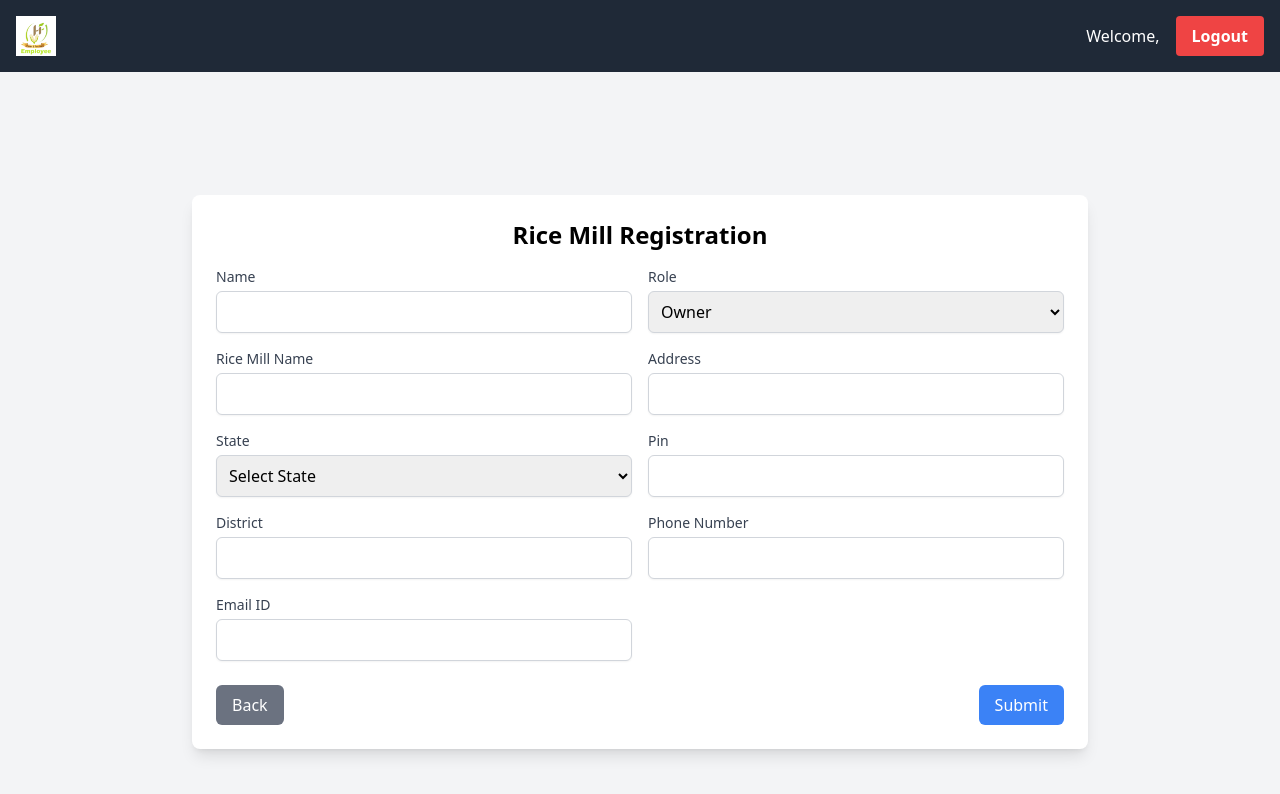
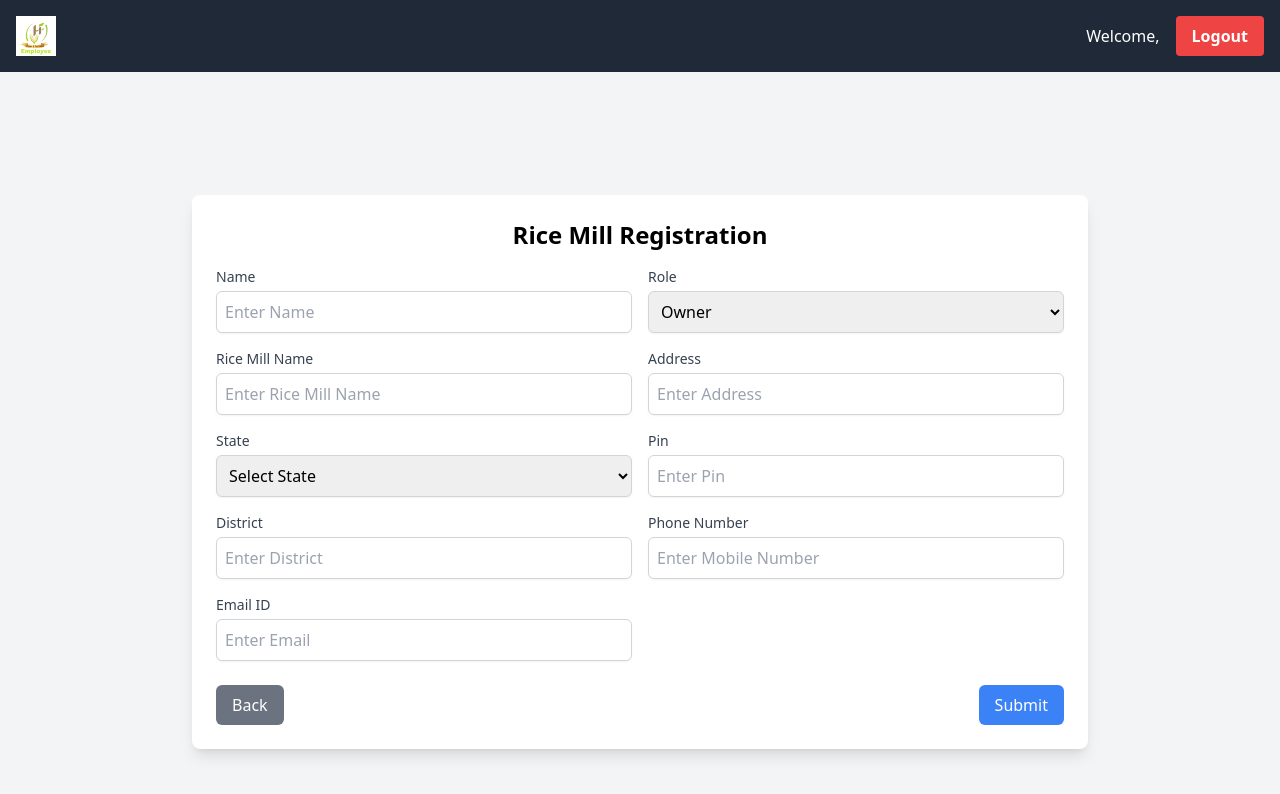
Before and after one commit to Santu-Hansariafood/hans-emp, a React (Create React App) app: page /rice-mill-register in a window 1280 px wide. Shown: the top 794 px of the page. Built offline with nearby package versions, Linux system fonts and the light colour scheme; sample sign-in values are in the browser's storage; a web font is replaced by a local one.

Commit message:
added the validation

```diff
--- a/src/components/RiceMill/RiceMillForm/RiceMillForm.jsx
+++ b/src/components/RiceMill/RiceMillForm/RiceMillForm.jsx
@@ -55,7 +55,6 @@ function RiceMillForm() {
         </h2>
         <form onSubmit={handleSubmit}>
           <div className="grid grid-cols-1 md:grid-cols-2 gap-4">
-            {/* Name */}
             <div>
               <label className="block text-sm font-medium text-gray-700">
                 Name
@@ -63,14 +62,13 @@ function RiceMillForm() {
               <input
                 type="text"
                 name="name"
+                placeholder="Enter Name"
                 value={formData.name}
                 onChange={handleChange}
                 className="mt-1 block w-full p-2 border border-gray-300 rounded-md shadow-sm focus:outline-none focus:ring-blue-500 focus:border-blue-500"
                 required
               />
             </div>
-
-            {/* Role */}
             <div>
               <label className="block text-sm font-medium text-gray-700">
                 Role
@@ -85,8 +83,6 @@ function RiceMillForm() {
                 <option value="manager">Manager</option>
               </select>
             </div>
-
-            {/* Rice Mill Name */}
             <div>
               <label className="block text-sm font-medium text-gray-700">
                 Rice Mill Name
@@ -94,14 +90,13 @@ function RiceMillForm() {
               <input
                 type="text"
                 name="riceMillName"
+                placeholder="Enter Rice Mill Name"
                 value={formData.riceMillName}
                 onChange={handleChange}
                 className="mt-1 block w-full p-2 border border-gray-300 rounded-md shadow-sm focus:outline-none focus:ring-blue-500 focus:border-blue-500"
                 required
               />
             </div>
-
-            {/* Address */}
             <div>
               <label className="block text-sm font-medium text-gray-700">
                 Address
@@ -109,14 +104,13 @@ function RiceMillForm() {
               <input
                 type="text"
                 name="address"
+                placeholder="Enter Address"
                 value={formData.address}
                 onChange={handleChange}
                 className="mt-1 block w-full p-2 border border-gray-300 rounded-md shadow-sm focus:outline-none focus:ring-blue-500 focus:border-blue-500"
                 required
               />
             </div>
-
-            {/* State */}
             <div>
               <label className="block text-sm font-medium text-gray-700">
                 State
@@ -136,8 +130,6 @@ function RiceMillForm() {
                 ))}
               </select>
             </div>
-
-            {/* Pin */}
             <div>
               <label className="block text-sm font-medium text-gray-700">
                 Pin
@@ -145,14 +137,15 @@ function RiceMillForm() {
               <input
                 type="text"
                 name="pin"
+                placeholder="Enter Pin"
                 value={formData.pin}
                 onChange={handleChange}
                 className="mt-1 block w-full p-2 border border-gray-300 rounded-md shadow-sm focus:outline-none focus:ring-blue-500 focus:border-blue-500"
                 required
+                maxLength={6}
+                minLength={6}
               />
             </div>
-
-            {/* District */}
             <div>
               <label className="block text-sm font-medium text-gray-700">
                 District
@@ -160,14 +153,13 @@ function RiceMillForm() {
               <input
                 type="text"
                 name="district"
+                placeholder="Enter District"
                 value={formData.district}
                 onChange={handleChange}
                 className="mt-1 block w-full p-2 border border-gray-300 rounded-md shadow-sm focus:outline-none focus:ring-blue-500 focus:border-blue-500"
                 required
               />
             </div>
-
-            {/* Phone Number */}
             <div>
               <label className="block text-sm font-medium text-gray-700">
                 Phone Number
@@ -175,14 +167,15 @@ function RiceMillForm() {
               <input
                 type="tel"
                 name="phoneNumber"
+                placeholder="Enter Mobile Number"
                 value={formData.phoneNumber}
                 onChange={handleChange}
                 className="mt-1 block w-full p-2 border border-gray-300 rounded-md shadow-sm focus:outline-none focus:ring-blue-500 focus:border-blue-500"
                 required
+                maxLength={10}
+                minLength={10}
               />
             </div>
-
-            {/* Email ID */}
             <div>
               <label className="block text-sm font-medium text-gray-700">
                 Email ID
@@ -190,6 +183,7 @@ function RiceMillForm() {
               <input
                 type="email"
                 name="email"
+                placeholder="Enter Email"
                 value={formData.email}
                 onChange={handleChange}
                 className="mt-1 block w-full p-2 border border-gray-300 rounded-md shadow-sm focus:outline-none focus:ring-blue-500 focus:border-blue-500"
```
